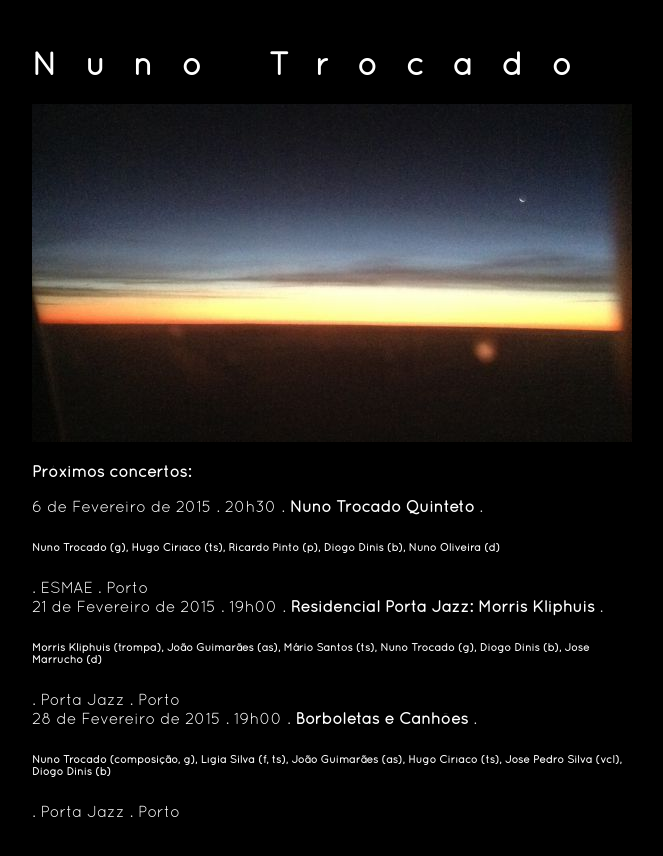
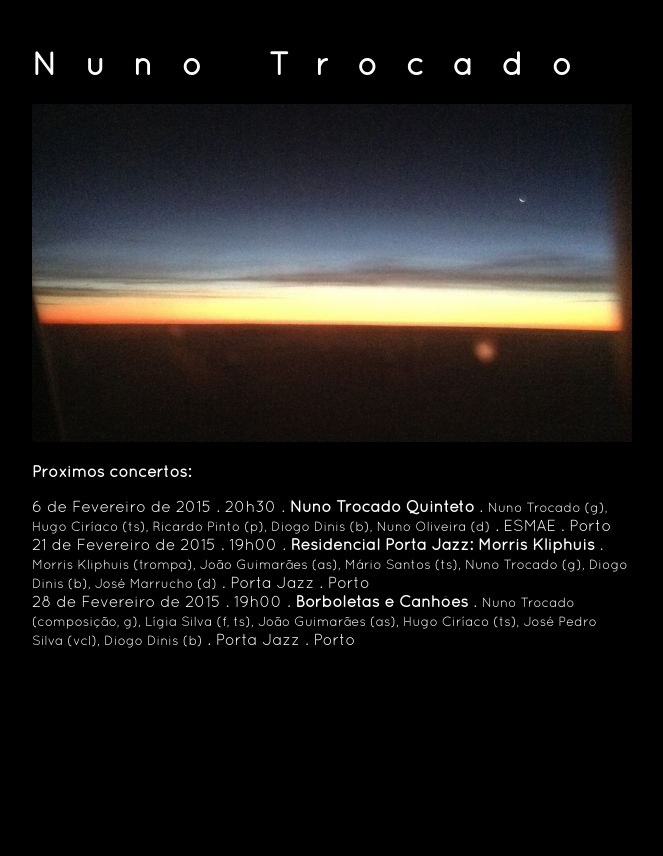
Before and after one commit to ntrocado/ntrocado.github.io, a Jekyll site: the page built from index.html, in a window 1280 px wide. Shown: the top 856 px of the page, without its empty margins (308-971 px from the left). Built offline with Jekyll 4.4.1, drawn with Linux system fonts in a browser that asks for light colours.

Commit message:
Update index.html

```diff
--- a/index.html
+++ b/index.html
@@ -9,7 +9,7 @@ title: Nuno Trocado
 	<ul>
 	{% for concerto in site.data.concertos %}
   		<li id="concertos">
-    			{{concerto.data}} . {{concerto.hora}} . <strong>{{concerto.projecto}}</strong> . <h6>{{concerto.membros}}</h6> . {{concerto.local}} . {{concerto.cidade}}
+    			{{concerto.data}} . {{concerto.hora}} . <strong>{{concerto.projecto}}</strong> . <small>{{concerto.membros}}</small> . {{concerto.local}} . {{concerto.cidade}}
   		</li>
 	{% endfor %}
 	</ul>
```
